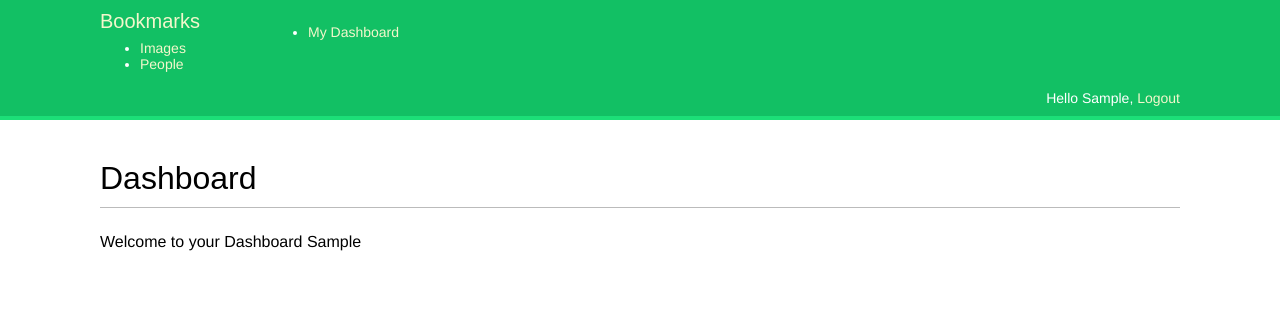
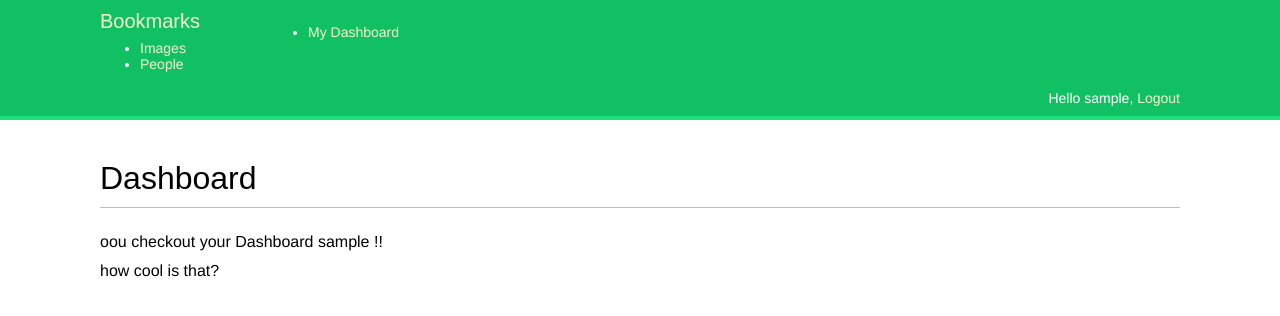
Before and after one commit to Simontagbor/social_web, a Django app: page /account/ in a window 1280 px wide. Shown: the top 316 px of the page. Run offline with Django 3.2, Linux system fonts and the light colour scheme; the visitor is signed in with stand-in values (Sample User, id 1); some web fonts are replaced.

Commit message:
correctly refer to username in both templates

```diff
--- a/bookmarks/account/templates/account/dashboard.html
+++ b/bookmarks/account/templates/account/dashboard.html
@@ -5,5 +5,8 @@
 
 {% block content %}
   <h1>Dashboard</h1>
-  <p>Welcome to your Dashboard {{ request.user.first_name }}</p>
+  <p>oou checkout your Dashboard
+    {{ request.user.username }}
+    !!   <br>how cool is that?</br>
+  </p>
 {% endblock  %}
--- a/bookmarks/account/templates/base.html
+++ b/bookmarks/account/templates/base.html
@@ -26,7 +26,7 @@
         {% endif %}
         <span class="user">
           {% if request.user.is_authenticated %}
-              Hello {{ request.user.first_name }},
+              Hello {{ request.user.username }},
               <a href="{% url 'logout' %}">Logout</a>
           {% else %}
               <a href="{% url 'login' %}">Log-in</a>
```
